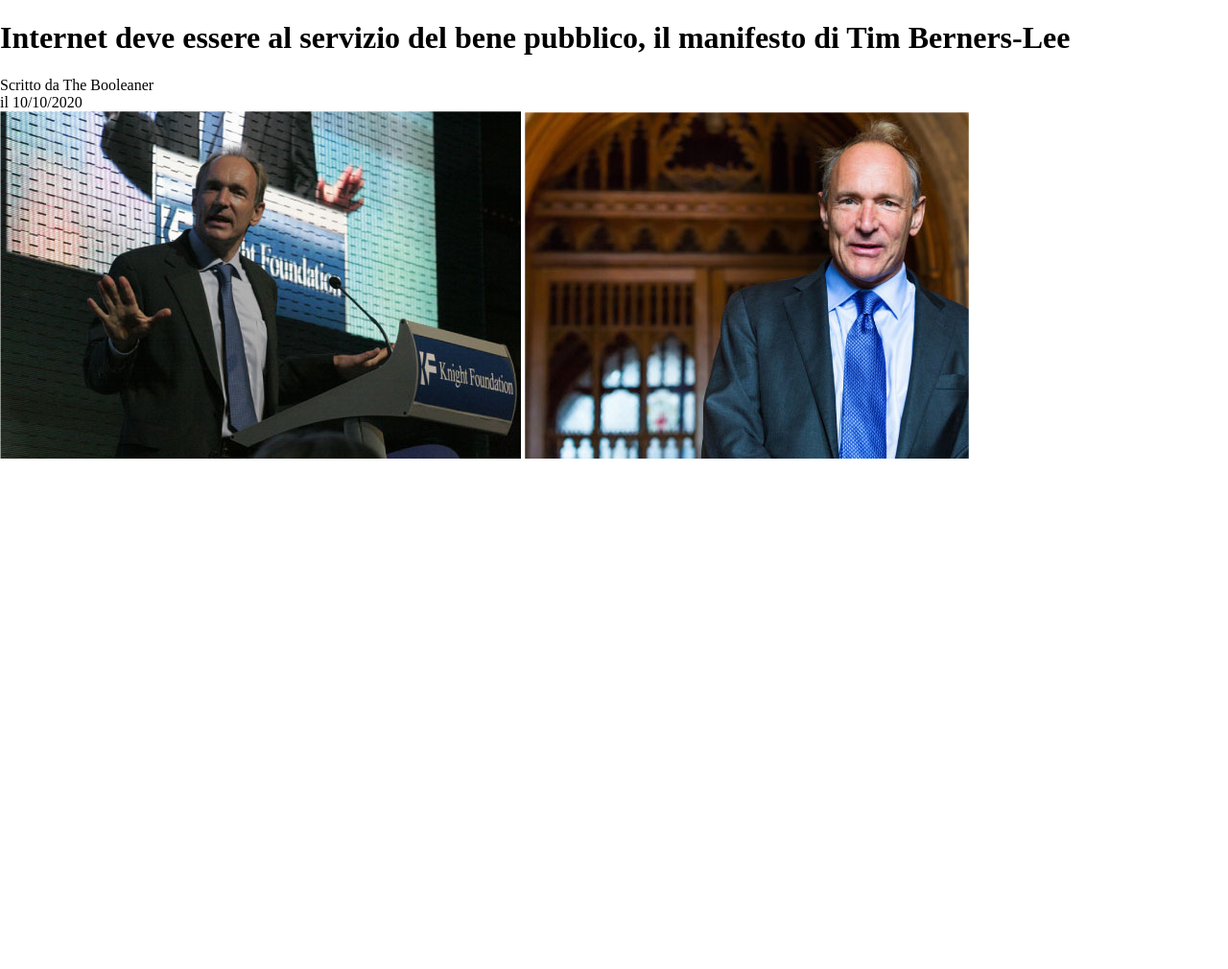
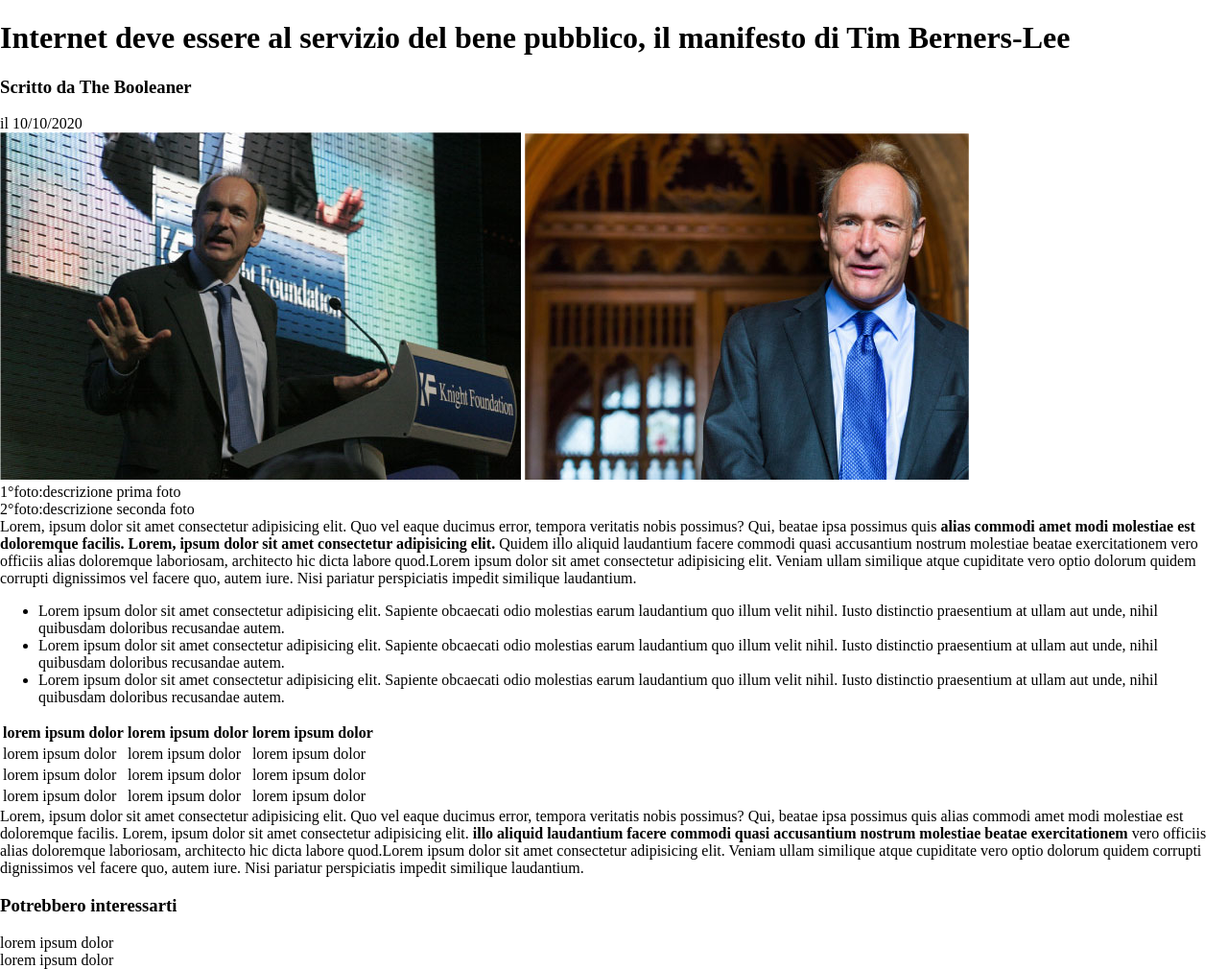
Before and after one commit to MarcoPercolla/html-css-booleaner, a plain HTML site: page index.html in a window 1280 px wide. Shown: the part 75-1085 px from the top of the page at 96% size. Before the commit the page ends 800 px from the top, so only its background shows below. Drawn offline with Linux system fonts and the light colour scheme.

Commit message:
aggiorna file html

```diff
--- a/index.html
+++ b/index.html
@@ -18,18 +18,66 @@
     <main>
         <!--inizio titolo e info-->
         <h1>Internet deve essere al servizio del bene pubblico, il manifesto di Tim Berners-Lee</h1>
-        <div>Scritto da <span>The Booleaner</span></div>
+        <h3>Scritto da <span>The Booleaner</span></h3>
         <div>il 10/10/2020</div>
         <!--inizio titolo e info-->
+
+        <!--inizio foto e descrizioni-->
         <img src="img/tim-1.jpg" alt="tim1">
         <img src="img/tim-2.jpg" alt="tim2">
+        <div class="descrizione">1°foto:descrizione prima foto</div>
+        <div class="descrizione">2°foto:descrizione seconda foto</div>
+        <!--inizio foto e descrizioni-->
 
+        <!--inizio articolo e unordered list-->
+        <article>Lorem, ipsum dolor sit amet consectetur adipisicing elit. Quo vel eaque ducimus error, tempora veritatis nobis possimus? Qui, beatae ipsa possimus quis<strong> alias commodi amet modi molestiae est doloremque facilis. Lorem, ipsum dolor sit amet consectetur adipisicing elit.</strong> Quidem illo aliquid laudantium facere commodi quasi accusantium nostrum molestiae beatae exercitationem vero officiis alias doloremque laboriosam, architecto hic dicta labore quod.Lorem ipsum dolor sit amet consectetur adipisicing elit. Veniam ullam similique atque cupiditate vero optio dolorum quidem corrupti dignissimos vel facere quo, autem iure. Nisi pariatur perspiciatis impedit similique laudantium.</article>
+        <ul>
+            <li>Lorem ipsum dolor sit amet consectetur adipisicing elit. Sapiente obcaecati odio molestias earum laudantium quo illum velit nihil. Iusto distinctio praesentium at ullam aut unde, nihil quibusdam doloribus recusandae autem.</li>
+            <li>Lorem ipsum dolor sit amet consectetur adipisicing elit. Sapiente obcaecati odio molestias earum laudantium quo illum velit nihil. Iusto distinctio praesentium at ullam aut unde, nihil quibusdam doloribus recusandae autem.</li>
+            <li>Lorem ipsum dolor sit amet consectetur adipisicing elit. Sapiente obcaecati odio molestias earum laudantium quo illum velit nihil. Iusto distinctio praesentium at ullam aut unde, nihil quibusdam doloribus recusandae autem.</li>
+        </ul>
+        <!--fine articolo e unordered list-->
+
+        <!--inizio tabella-->
+        <table>
+            <thead>
+                <tr>
+                    <th>lorem ipsum dolor</th>
+                    <th>lorem ipsum dolor</th>
+                    <th>lorem ipsum dolor</th>
+                </tr>
+            </thead>
+            <tbody>
+                <tr>
+                    <td>lorem ipsum dolor</td>
+                    <td>lorem ipsum dolor</td>
+                    <td>lorem ipsum dolor</td>
+                </tr>
+                <tr>
+                    <td>lorem ipsum dolor</td>
+                    <td>lorem ipsum dolor</td>
+                    <td>lorem ipsum dolor</td>
+                </tr>
+                <tr>
+                    <td>lorem ipsum dolor</td>
+                    <td>lorem ipsum dolor</td>
+                    <td>lorem ipsum dolor</td>
+                </tr>
+            </tbody>
+        </table>
+        <!--fine tabella-->
+
+        <article>Lorem, ipsum dolor sit amet consectetur adipisicing elit. Quo vel eaque ducimus error, tempora veritatis nobis possimus? Qui, beatae ipsa possimus quis alias commodi amet modi molestiae est doloremque facilis. Lorem, ipsum dolor sit amet consectetur adipisicing elit. <strong> illo aliquid laudantium facere commodi quasi accusantium nostrum molestiae beatae exercitationem</strong> vero officiis alias doloremque laboriosam, architecto hic dicta labore quod.Lorem ipsum dolor sit amet consectetur adipisicing elit. Veniam ullam similique atque cupiditate vero optio dolorum quidem corrupti dignissimos vel facere quo, autem iure. Nisi pariatur perspiciatis impedit similique laudantium.</article>
 
     </main>
     <!--fine contenuto generico-->
 
     <!--inizio potrebbe interessare-->
     <footer>
+        <h3>Potrebbero interessarti</h3>
+        <div id="monitor">lorem ipsum dolor</div>
+        <div id="graph">lorem ipsum dolor</div>
+
 
     </footer>
     <!--fine potrebbe interessare-->
```
